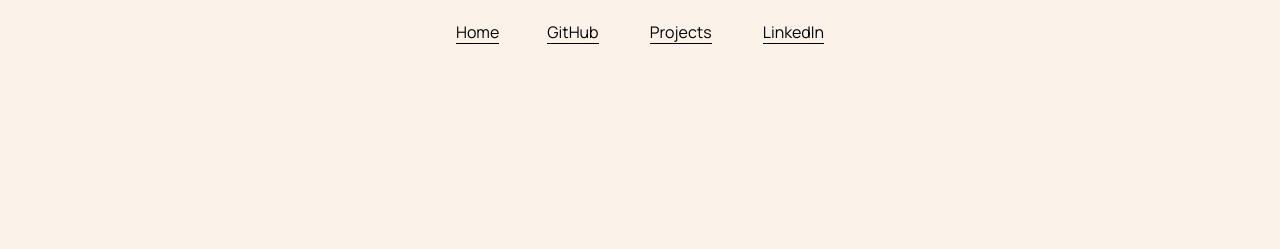
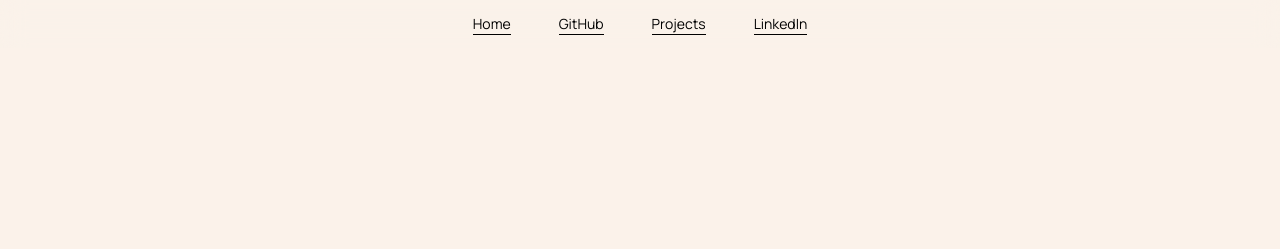
Before and after one commit to ArmanDris/profile, a website: page index.html in a window 1280 px wide. Shown: the top 249 px of the page. Drawn offline with Linux system fonts and the light colour scheme.

Commit message:
smoothing

```diff
--- a/index.html
+++ b/index.html
@@ -7,24 +7,22 @@
 
     <link rel="preconnect" href="https://fonts.googleapis.com">
     <link rel="preconnect" href="https://fonts.gstatic.com" crossorigin>
-    <link href="https://fonts.googleapis.com/css2?family=Libre+Baskerville:wght@400;700&family=Manrope:wght@300;400;500;700&display=swap" rel="stylesheet">
+    <link
+        href="https://fonts.googleapis.com/css2?family=Libre+Baskerville:wght@400;700&family=Manrope:wght@300;400;500;700&display=swap"
+        rel="stylesheet">
 
 </head>
 
 <body class="bg-black text-[#FBF2EA] manrope">
 
-    <header class="fixed flex justify-center items-center top-0 left-0 w-screen h-16 bg- z-10 bg-[#FBF2EA] text-black text-base">
-        <div>
-            <a href="index.html" class="m-6">Home</a>
-        </div>
-        <div>
-            <a href="index.html" class="m-6">GitHub</a>
-            <a href="index.html" class="m-6">Projects</a>
-            <a href="index.html" class="m-6">LinkedIn</a>
-        </div>
-    </header>
+    <nav class="fixed flex justify-center items-center top-0 left-0 w-screen h-12 bg- z-10 bg-[#FBF2EA] bg-opacity-60 backdrop-blur-md text-black text-sm">
+        <a href="index.html" class="m-6">Home</a>
+        <a href="index.html" class="m-6">GitHub</a>
+        <a href="index.html" class="m-6">Projects</a>
+        <a href="index.html" class="m-6">LinkedIn</a>
+    </nav>
 
-    <div id="welcome-container" class="relative flex h-screen justify-center bg-[#FBF2EA]">
+    <header id="welcome-container" class="relative flex h-screen justify-center bg-[#FBF2EA]">
         <canvas id="welcome_canvas" class="absolute top-0 left-0"></canvas>
         <h1 class="absolute text-5xl tracking-wider font-bold text-center w-[75vw] top-[35%] text-[#1f1f1f]">
             <!-- The next change should be to add a live background. I want to make it look like
@@ -32,7 +30,7 @@
             or smt, i think it will look cool-->
             Welcome, this is where I keep all my projects.
         </h1>
-    </div>
+    </header>
 
     <main class="p-20 leading-8 bg-black">
 
@@ -86,7 +84,8 @@
             </div>
         </div>
 
-        <h2 class="text-4xl text-center mt-40 my-10">I love the rest of my projects as well, not enough to put them on the homepage though.</h2>
+        <h2 class="text-4xl text-center mt-40 my-10">I love the rest of my projects as well, not enough to put them on
+            the homepage though.</h2>
         <p class="text-center mb-40 text-lg"><a href="projects.html">The rest of my projects</a></p>
 
     </main>
--- a/style.css
+++ b/style.css
@@ -27,10 +27,10 @@ a:hover {
     border-bottom: 2px solid #FBF2EA;
 }
 
-header a {
+nav a {
     border-bottom: 1px solid #000000;
 }
 
-header a:hover {
+nav a:hover {
     border-bottom: 2px solid #000000;
 }
```
Also changed, not shown: output.css.
